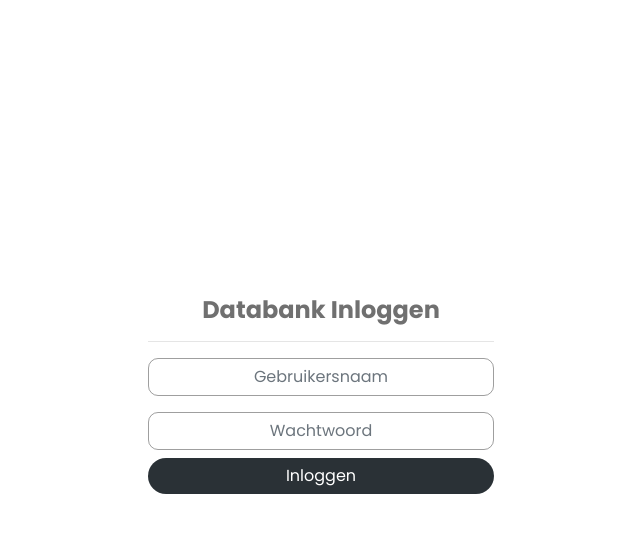
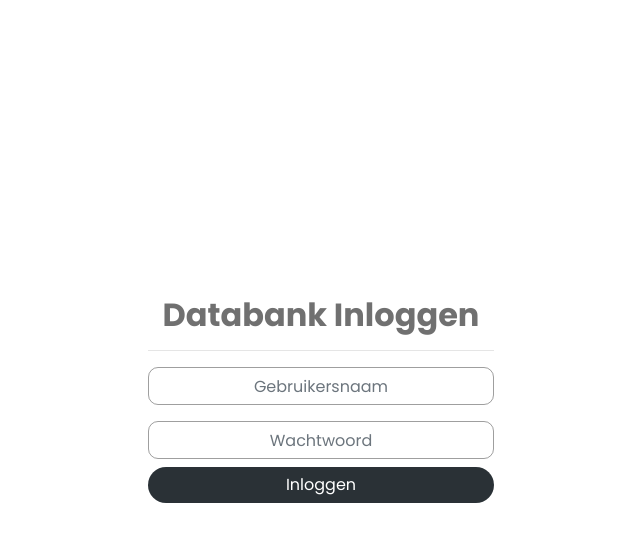
Before and after one commit to SilvesterNL/Person-database-medic, a PHP site: page /login in a window 1280 px wide. Shown: the top 542 px of the page, without its empty margins (319-959 px from the left). Run offline with PHP 8.4, Linux system fonts and the light colour scheme; data that the repository does not hold is empty.

Commit message:
Tim groter

```diff
--- a/assets/css/main.css
+++ b/assets/css/main.css
@@ -47,7 +47,9 @@ figure.image {
 }
 
 
-
+.timgroter {
+    font-size: 32px;
+}
 
 
 
--- a/login.php
+++ b/login.php
@@ -87,7 +87,7 @@
             <div class="login-container">
                 <div class="login-content">
                     <div style="text-align: center;" class="inlogcenter">
-                    <h4 ><strong>Databank Inloggen</strong></h4></div>
+                    <h4 class="timgroter" ><strong>Databank Inloggen</strong></h4></div>
                     <hr>
                     <?php if (isset($_GET['error'])) { ?>
                     <p style="color:#9f1010;">Verkeerde inlog gegevens!</p>
```
